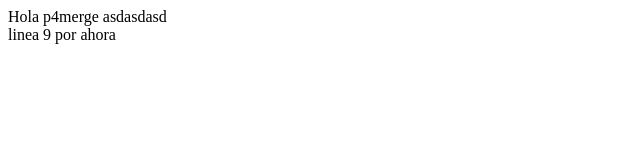
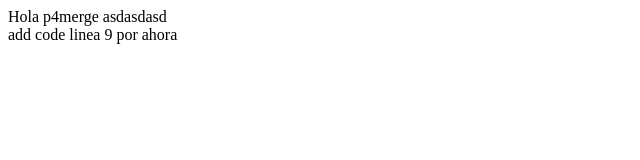
Before and after one commit to AlvaroHuanca/testp4merge, a plain HTML site: page index.html in a window 1280 px wide. Shown: the full height of the page, 0-640 px from the left. Drawn offline with Linux system fonts and the light colour scheme.

Commit message:
index modifi

```diff
--- a/index.html
+++ b/index.html
@@ -2,10 +2,11 @@
 <html>
   <head>
     <meta charset="utf-8">
-    <title>Document</title>
+    <title>Document modificado</title>
   </head>
   <body>
     Hola p4merge asdasdasd<br>
+    add code
     linea 9 por ahora
   </body>
 </html>
```
